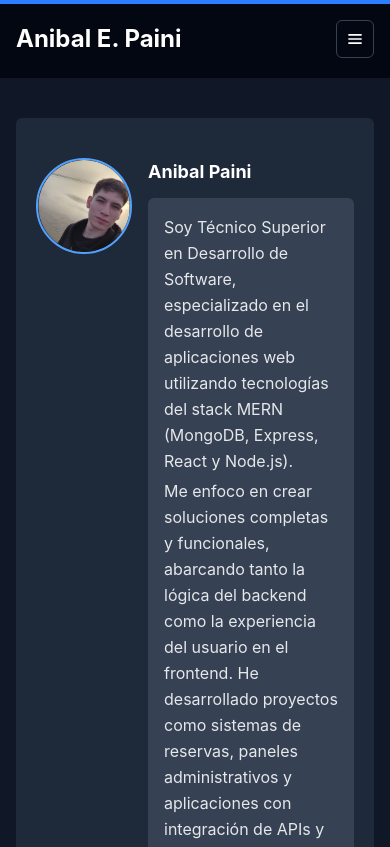
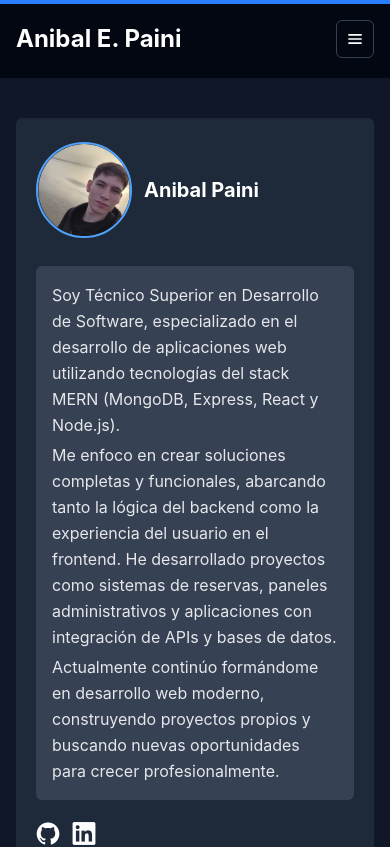
Before and after one commit to AnibalPaini/Portafolio-2026, a React (Vite) app: page / in a window 390 px wide. Shown: the top 847 px of the page. Built offline with nearby package versions, Linux system fonts and the light colour scheme.

Commit message:
feat: update SobreMi component layout for improved responsiveness and accessibility

```diff
--- a/src/assets/components/Proyectos/Proyectos.jsx
+++ b/src/assets/components/Proyectos/Proyectos.jsx
@@ -154,7 +154,11 @@ const listadoProyectos = [
     tecnologias: ["React"],
     descripcion:
       "Página web para la Municipalidad de Santa Rosa en conmemoración del 24 de marzo, Día de la Memoria, donde se publican testimonios de personas. Es responsive y se adaptó al manual de marca del municipio.",
-    imagenes: ["/proyectos/Memoria-de-una-foto (1).png", "/proyectos/Memoria-de-una-foto (2).png", "/proyectos/Memoria-de-una-foto (3).png"],
+    imagenes: [
+      "/proyectos/Memoria-de-una-foto (1).png",
+      "/proyectos/Memoria-de-una-foto (2).png",
+      "/proyectos/Memoria-de-una-foto (3).png",
+    ],
     gitUrl: null,
     gitEstado: "No disponible",
     webUrl: "https://memoriadeunafoto.santarosa.gob.ar/",
--- a/src/assets/components/SobreMi/SobreMi.jsx
+++ b/src/assets/components/SobreMi/SobreMi.jsx
@@ -2,23 +2,29 @@ import CardContainer from "../UI/CardContainer";
 
 const SobreMi = () => {
   return (
-    <CardContainer className="h-full flex gap-4 rounded-md py-10">
-      <div className="shrink-0">
-        <div className="rounded-full h-24 w-24 overflow-hidden border-2 border-blue-400">
+    <CardContainer className="h-full rounded-md py-6 sm:py-10">
+      <div className="flex flex-col gap-4 md:flex-row md:gap-6">
+        <div className="flex items-center gap-3 md:block md:shrink-0">
+          <div className="h-24 w-24 overflow-hidden rounded-full border-2 border-blue-400">
             <img
               src="/IMG.png"
               alt="Foto de Anibal Paini"
-            className="w-full h-full object-cover"
+              className="h-full w-full object-cover"
             />
           </div>
+          <h2 className="text-xl font-bold text-white md:hidden">
+            Anibal Paini
+          </h2>
         </div>
         <div className="flex-1 text-white">
-        <h2 className="text-lg font-bold text-white ">Anibal Paini</h2>
-        <div className="text-base leading-relaxed text-gray-200 mt-3 bg-gray-700 p-4 rounded-md">
+          <h2 className="hidden text-lg font-bold text-white md:block">
+            Anibal Paini
+          </h2>
+          <div className="mt-3 rounded-md bg-gray-700 p-4 text-base leading-relaxed text-gray-200">
             <p>
-            Soy Técnico Superior en Desarrollo de Software, especializado en el
-            desarrollo de aplicaciones web utilizando tecnologías del stack MERN
-            (MongoDB, Express, React y Node.js).
+              Soy Técnico Superior en Desarrollo de Software, especializado en
+              el desarrollo de aplicaciones web utilizando tecnologías del stack
+              MERN (MongoDB, Express, React y Node.js).
             </p>
 
             <p className="mt-1">
@@ -37,12 +43,12 @@ const SobreMi = () => {
 
             <p className="mt-1">
               Actualmente continúo formándome en desarrollo web moderno,
-            construyendo proyectos propios y buscando nuevas oportunidades para
-            crecer profesionalmente.
+              construyendo proyectos propios y buscando nuevas oportunidades
+              para crecer profesionalmente.
             </p>
           </div>
 
-        <div className="flex items-center gap-2 mt-5 text-2xl">
+          <div className="mt-5 flex items-center gap-3 text-2xl">
             <a
               href="https://github.com/AnibalPaini"
               target="_blank"
@@ -61,6 +67,7 @@ const SobreMi = () => {
             </a>
           </div>
         </div>
+      </div>
     </CardContainer>
   );
 };
```
Lines whose indentation alone changed are shown as unchanged.
